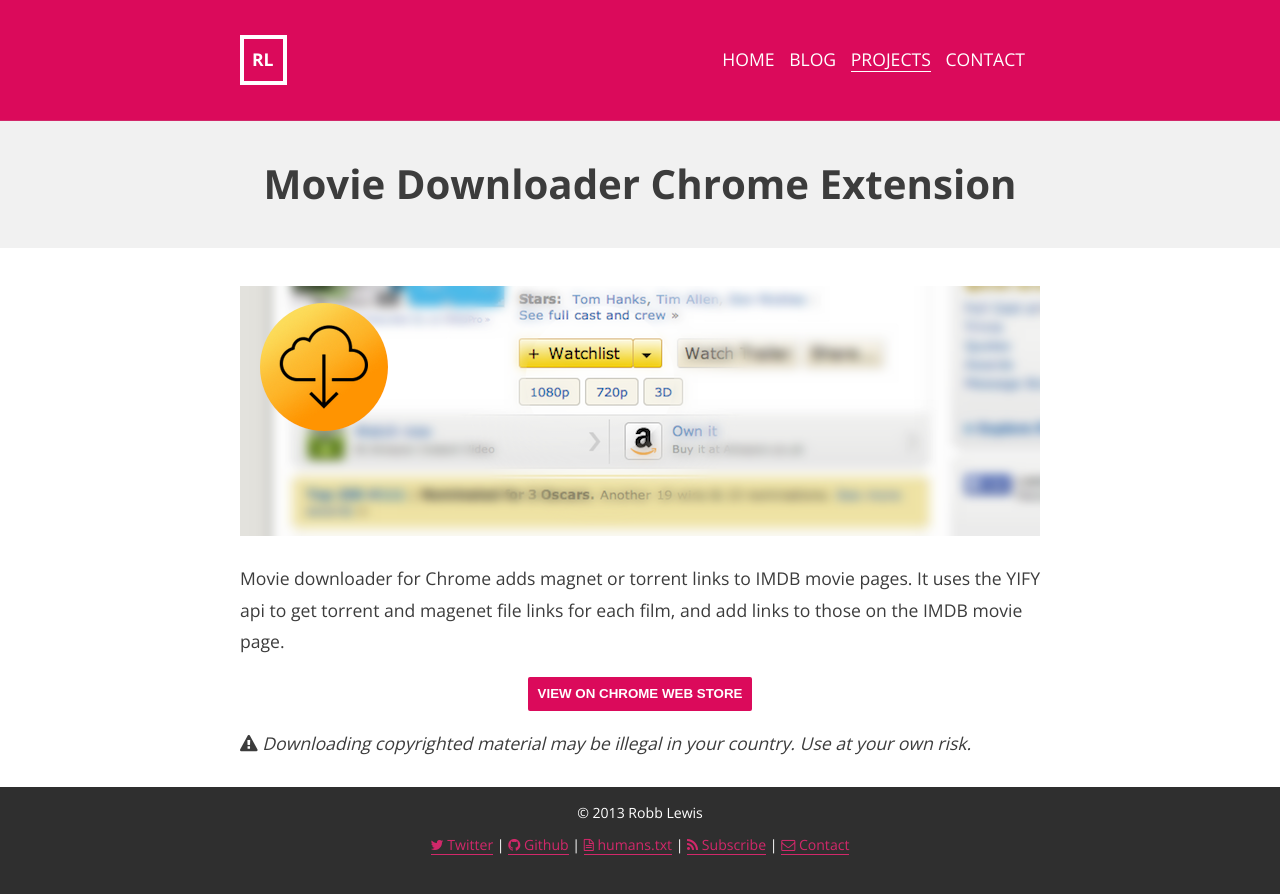
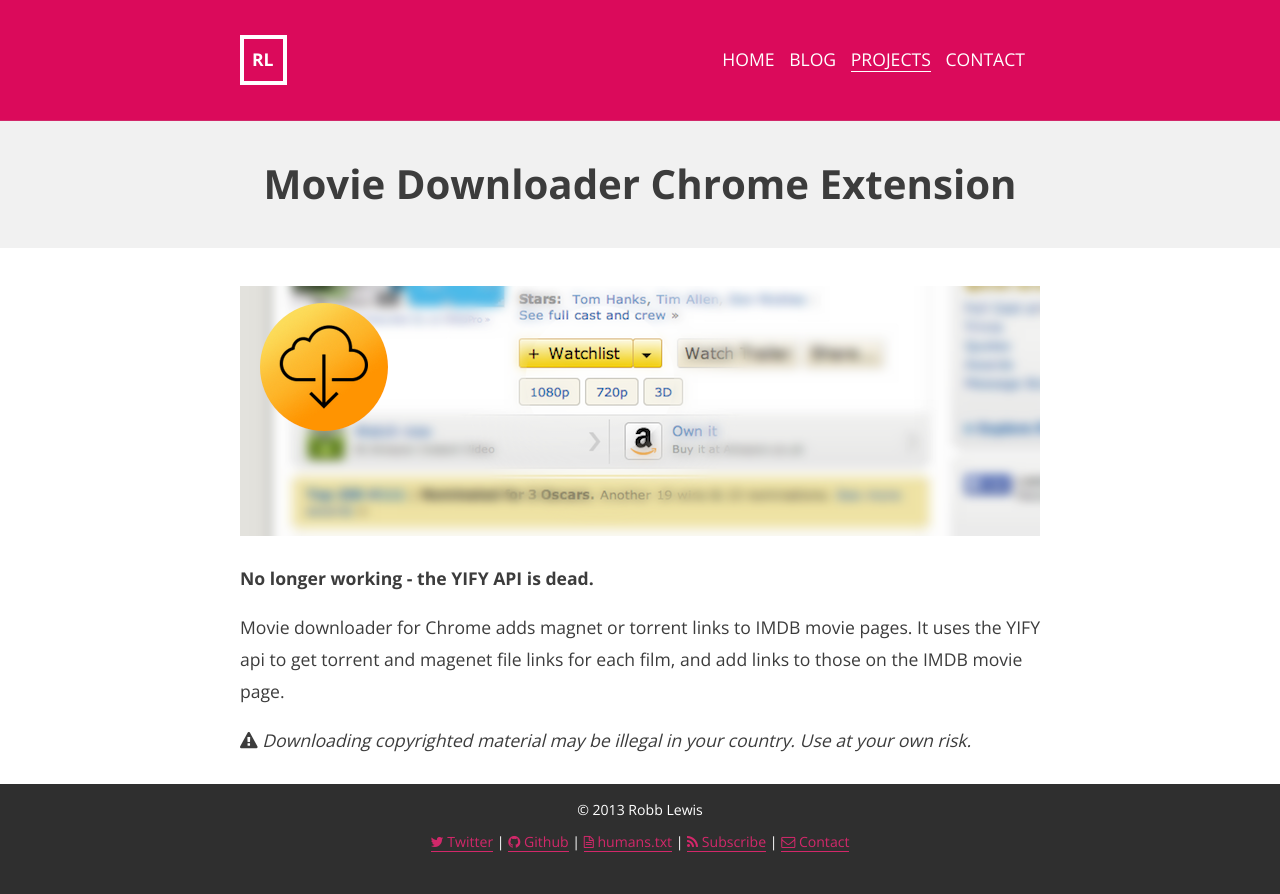
Before and after one commit to rknightuk/robblewis.me-jekyll, a Jekyll site: the page built from projects/movie-downloader-chrome/index.html, in a window 1280 px wide. Shown: the top 894 px of the page. Built offline with Jekyll 4.4.1, drawn with Linux system fonts in a browser that asks for light colours; Markdown is read by kramdown in place of the engine named in the settings.

Commit message:
IMDB downloader updates

```diff
--- a/index.html
+++ b/index.html
@@ -39,7 +39,7 @@
 			</div>
 		</a>
 
-		<a class="work-link" href="https://chrome.google.com/webstore/detail/movie-downloader-for-imdb/dinhogfacedcmkmbkidnlcchcoanjgma">
+		<a class="work-link" href="projects/movie-downloader-chrome">
 			<div class="piece imdb">
 				<span class="title">IMDB Downloader</span>
 			</div>
--- a/projects/movie-downloader-chrome/index.html
+++ b/projects/movie-downloader-chrome/index.html
@@ -5,20 +5,22 @@
 
 <p><img src="movie-downloader-chrome.png"></p>
 
+<p><strong>No longer working - the YIFY API is dead.</strong></p>
+
 <p>Movie downloader for Chrome adds magnet or torrent links to IMDB movie pages. It uses the YIFY api to get torrent and magenet file links for each film, and add links to those on the IMDB movie page.</p>
 
-<p class="button"><button onclick="chrome.webstore.install()" id="install-button">Add to Chrome</button></p>
+<!-- <p class="button"><button onclick="chrome.webstore.install()" id="install-button">Add to Chrome</button></p>
 
-<p class="button"><button onclick="window.location.href = 'https://chrome.google.com/webstore/detail/movie-downloader/dinhogfacedcmkmbkidnlcchcoanjgma'" id="install-link">View on Chrome Web Store</button></p>
+<p class="button"><button onclick="window.location.href = 'https://chrome.google.com/webstore/detail/movie-downloader/dinhogfacedcmkmbkidnlcchcoanjgma'" id="install-link">View on Chrome Web Store</button></p> -->
 
 <script>
-var check = window.chrome;
-if (check) {
-	document.getElementById('install-link').style.display = 'none';
-}
-else {
-	document.getElementById('install-button').style.display = 'none';
-}
+// var check = window.chrome;
+// if (check) {
+// 	document.getElementById('install-link').style.display = 'none';
+// }
+// else {
+// 	document.getElementById('install-button').style.display = 'none';
+// }
 </script>
 
 <p><em><i class="fa fa-exclamation-triangle"></i> Downloading copyrighted material may be illegal in your country. Use at your own risk.</em></p>
```
